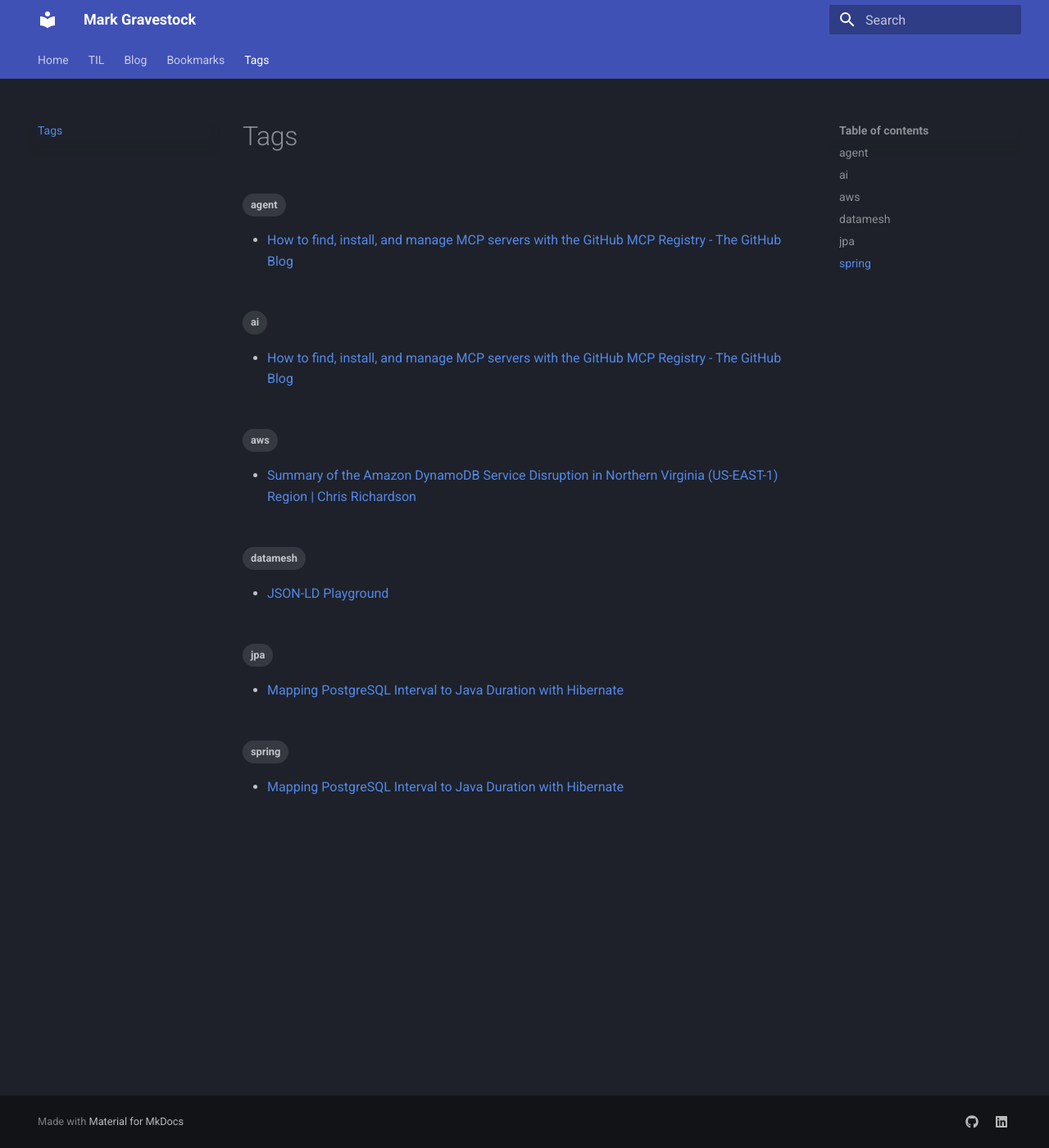
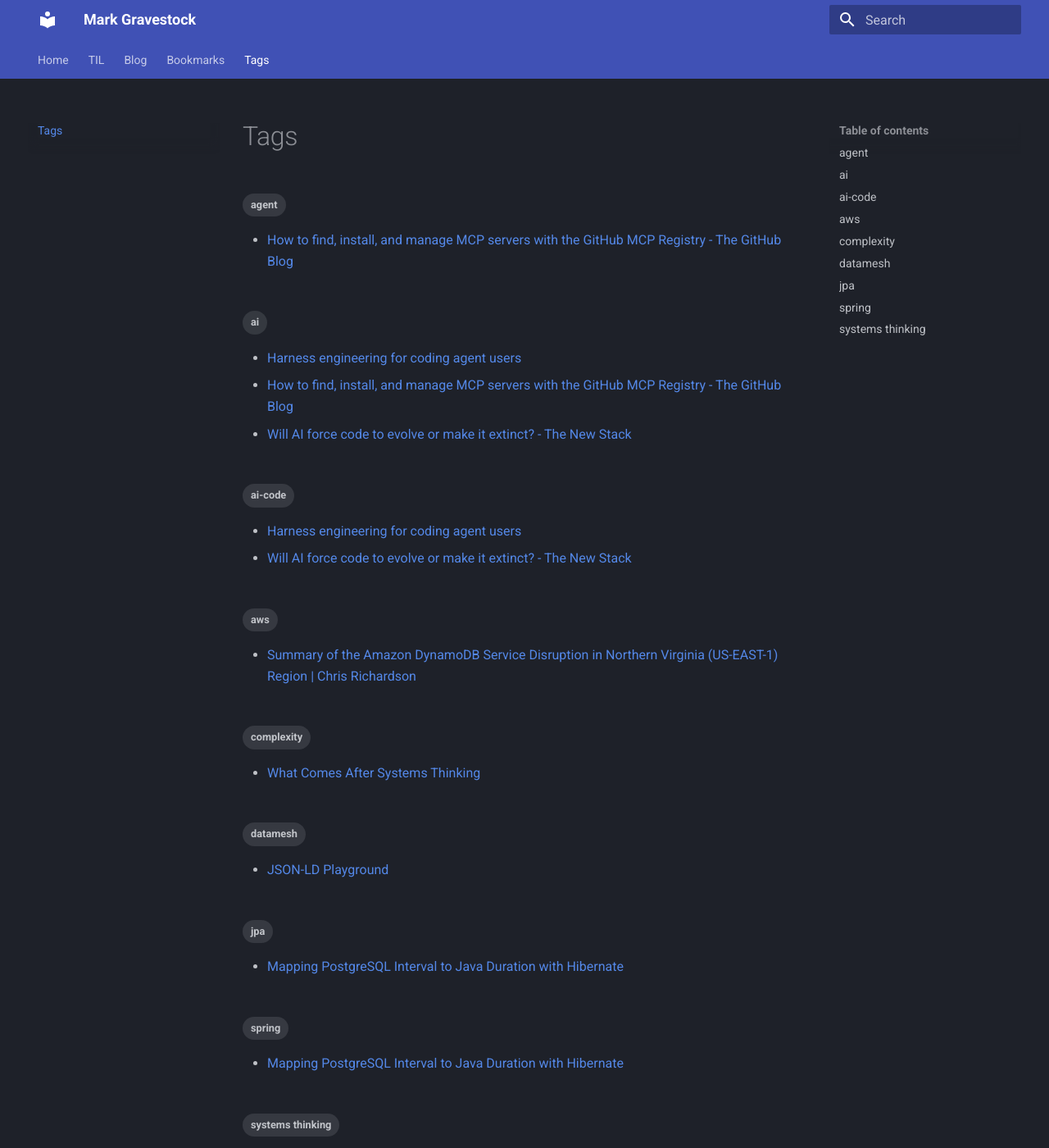
Before and after one commit to MarkGravestock/personal-site, an MkDocs documentation site: the page built from docs/tags.md, in a window 1280 px wide and 1400 px high. Shown: the whole window at 82% size. Built offline with MkDocs 1.6.1 and Material for MkDocs 9.7.7, drawn with Linux system fonts in a browser that asks for light colours; some of the changed text lies outside the part shown.

Commit message:
chore: update bookmarks 2026-04-03

```diff
--- a/docs/bookmarks/index.md
+++ b/docs/bookmarks/index.md
@@ -8,6 +8,18 @@ A collection of useful things I've found on the web.
 ## April 2026
 
 <div class="grid cards" markdown>
+
+- **[Will AI force code to evolve or make it extinct? - The New Stack](posts/2026-04-02-will-ai-force-code-to-evolve-or-make-it-extinct-th.md)**
+
+    `#ai` `#ai-code` · thenewstack.io · 2 Apr
+
+- **[Harness engineering for coding agent users](posts/2026-04-02-harness-engineering-for-coding-agent-users.md)**
+
+    `#ai` `#ai-code` · martinfowler.com · 2 Apr
+
+- **[What Comes After Systems Thinking](posts/2026-04-02-what-comes-after-systems-thinking.md)**
+
+    `#systems thinking` `#complexity` · open.substack.com · 2 Apr
 
 - **[Quoting Soohoon Choi](posts/2026-04-01-quoting-soohoon-choi.md)**
 
--- /dev/null
+++ b/docs/bookmarks/posts/2026-04-02-harness-engineering-for-coding-agent-users.md
@@ -0,0 +1,13 @@
+---
+title: "Harness engineering for coding agent users"
+date: 2026-04-02
+tags:
+  - ai
+  - ai-code
+---
+
+**[Harness engineering for coding agent users](https://martinfowler.com/articles/harness-engineering.html)**
+
+martinfowler.com · 2 Apr 2026
+
+> Model of agentic harnesses
--- /dev/null
+++ b/docs/bookmarks/posts/2026-04-02-what-comes-after-systems-thinking.md
@@ -0,0 +1,11 @@
+---
+title: "What Comes After Systems Thinking"
+date: 2026-04-02
+tags:
+  - systems thinking
+  - complexity
+---
+
+**[What Comes After Systems Thinking](https://open.substack.com/pub/pmresearcher/p/what-comes-after-systems-thinking?utm_source=share&utm_medium=android&r=j1l7m)**
+
+open.substack.com · 2 Apr 2026
--- /dev/null
+++ b/docs/bookmarks/posts/2026-04-02-will-ai-force-code-to-evolve-or-make-it-extinct-th.md
@@ -0,0 +1,13 @@
+---
+title: "Will AI force code to evolve or make it extinct? - The New Stack"
+date: 2026-04-02
+tags:
+  - ai
+  - ai-code
+---
+
+**[Will AI force code to evolve or make it extinct? - The New Stack](https://thenewstack.io/ai-programming-languages-future/)**
+
+thenewstack.io · 2 Apr 2026
+
+> Article on options for programming languages for agents
```
